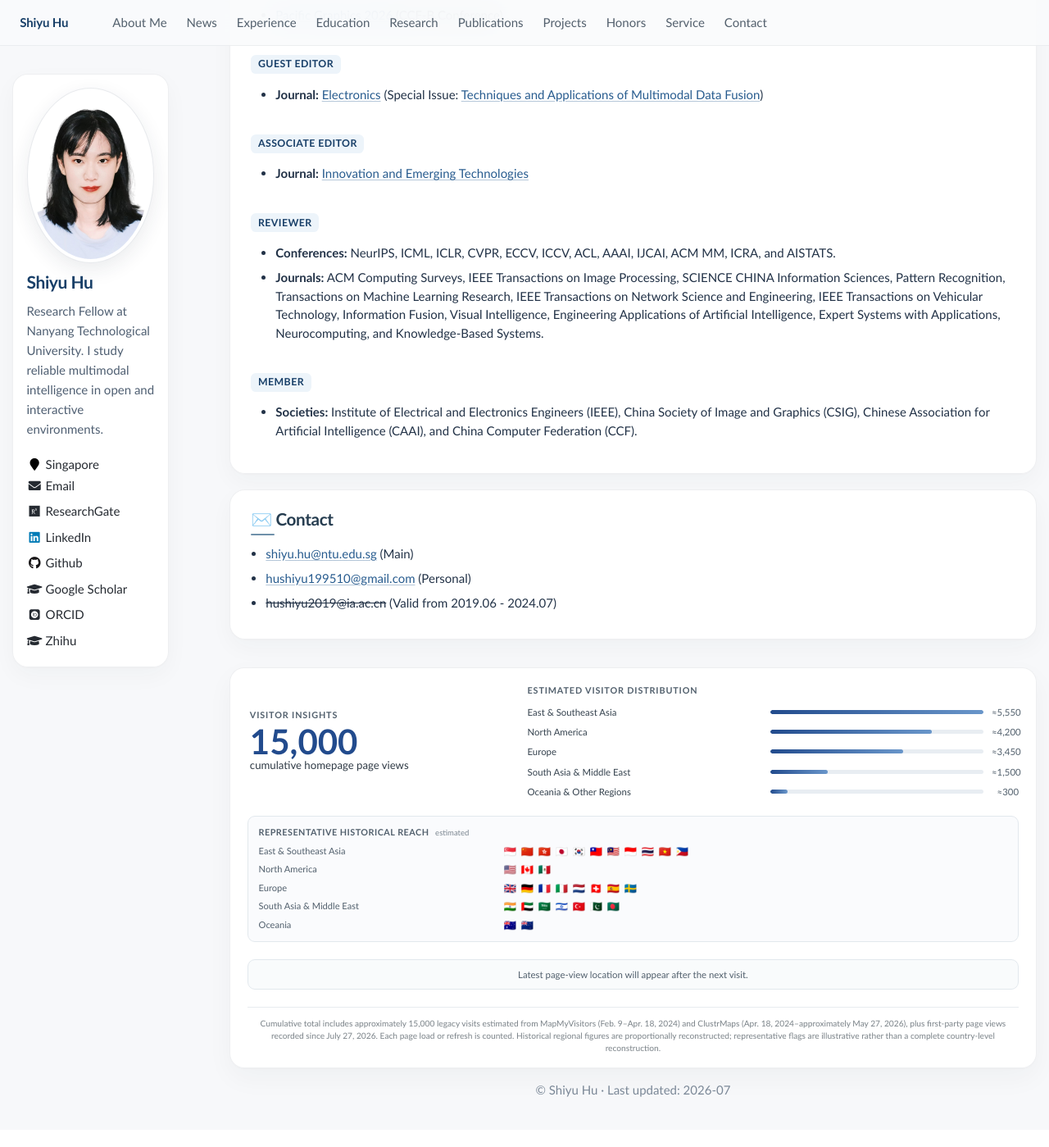
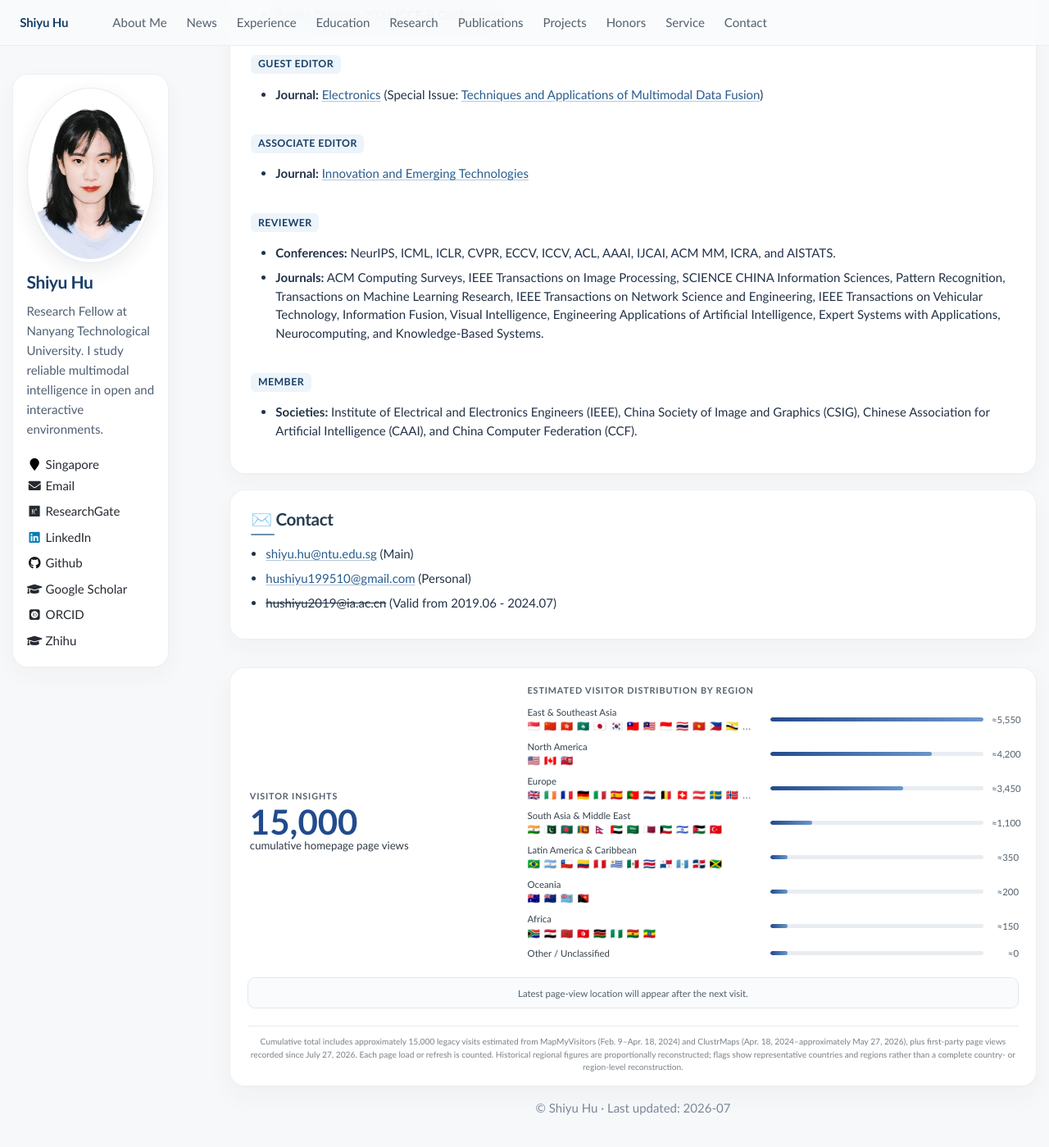
Before and after one commit to huuuuusy/huuuuusy.github.io, a Jekyll site: the page built from _pages/about.md, in a window 1280 px wide and 1400 px high, scrolled down 20092 px. Shown: the whole window at 82% size. Built offline with Jekyll 4.4.1, drawn with Linux system fonts in a browser that asks for light colours; some web fonts are replaced; before the commit the page ends 21470 px from its top, so only the background shows below that.

Commit message:
Integrate representative flags with regional estimates

```diff
--- a/_pages/about.md
+++ b/_pages/about.md
@@ -56,21 +56,13 @@ redirect_from:
     <span class="visitor-insights__label">cumulative homepage page views</span>
   </div>
   <div class="visitor-insights__geography">
-    <div class="visitor-insights__heading">Estimated visitor distribution</div>
+    <div class="visitor-insights__heading">Estimated visitor distribution by region</div>
     <div class="visitor-insights__countries" id="visitor-countries">
       <span class="visitor-insights__empty">Loading the estimated regional distribution.</span>
     </div>
   </div>
-  <div class="visitor-insights__reach">
-    <span class="visitor-insights__reach-heading">Representative historical reach <em>estimated</em></span>
-    <div class="visitor-insights__reach-row"><span>East &amp; Southeast Asia</span><span aria-label="Singapore, China, Hong Kong, Japan, South Korea, Taiwan, Malaysia, Indonesia, Thailand, Vietnam, and the Philippines">🇸🇬 🇨🇳 🇭🇰 🇯🇵 🇰🇷 🇹🇼 🇲🇾 🇮🇩 🇹🇭 🇻🇳 🇵🇭</span></div>
-    <div class="visitor-insights__reach-row"><span>North America</span><span aria-label="United States, Canada, and Mexico">🇺🇸 🇨🇦 🇲🇽</span></div>
-    <div class="visitor-insights__reach-row"><span>Europe</span><span aria-label="United Kingdom, Germany, France, Italy, Netherlands, Switzerland, Spain, and Sweden">🇬🇧 🇩🇪 🇫🇷 🇮🇹 🇳🇱 🇨🇭 🇪🇸 🇸🇪</span></div>
-    <div class="visitor-insights__reach-row"><span>South Asia &amp; Middle East</span><span aria-label="India, United Arab Emirates, Saudi Arabia, Israel, Turkey, Pakistan, and Bangladesh">🇮🇳 🇦🇪 🇸🇦 🇮🇱 🇹🇷 🇵🇰 🇧🇩</span></div>
-    <div class="visitor-insights__reach-row"><span>Oceania</span><span aria-label="Australia and New Zealand">🇦🇺 🇳🇿</span></div>
-  </div>
   <span class="visitor-insights__latest" id="visitor-latest">Loading the latest page-view location.</span>
-  <span class="visitor-insights__note">Cumulative total includes approximately 15,000 legacy visits estimated from MapMyVisitors (Feb. 9–Apr. 18, 2024) and ClustrMaps (Apr. 18, 2024–approximately May 27, 2026), plus first-party page views recorded since July 27, 2026. Each page load or refresh is counted. Historical regional figures are proportionally reconstructed; representative flags are illustrative rather than a complete country-level reconstruction.</span>
+  <span class="visitor-insights__note">Cumulative total includes approximately 15,000 legacy visits estimated from MapMyVisitors (Feb. 9–Apr. 18, 2024) and ClustrMaps (Apr. 18, 2024–approximately May 27, 2026), plus first-party page views recorded since July 27, 2026. Each page load or refresh is counted. Historical regional figures are proportionally reconstructed; flags show representative countries and regions rather than a complete country- or region-level reconstruction.</span>
 </div>
 
 <p class="homepage-footer">&copy; Shiyu Hu <span aria-hidden="true">·</span> Last updated: 2026-07</p>
--- a/assets/css/main.scss
+++ b/assets/css/main.scss
@@ -172,9 +172,27 @@ h1:before, .anchor:before {
     font-size: .76em;
 }
 
+.visitor-country__identity {
+    min-width: 0;
+}
+
 .visitor-country__label {
+    display: block;
     overflow: hidden;
     color: #35424e;
+    text-overflow: ellipsis;
+    white-space: nowrap;
+}
+
+.visitor-country__flags {
+    display: block;
+    margin-top: .08rem;
+    overflow: hidden;
+    color: #62717f;
+    font-family: -apple-system, BlinkMacSystemFont, "Segoe UI Emoji", sans-serif;
+    font-size: 1.08em;
+    letter-spacing: .055em;
+    line-height: 1.35;
     text-overflow: ellipsis;
     white-space: nowrap;
 }
@@ -202,51 +220,6 @@ h1:before, .anchor:before {
 .visitor-insights__empty {
     color: #7a8288;
     font-size: .76em;
-}
-
-.visitor-insights__reach {
-    display: grid;
-    grid-column: 1 / -1;
-    gap: .34rem;
-    padding: .72rem .85rem;
-    border: 1px solid #e2e8ed;
-    border-radius: .6rem;
-    background: rgba(248, 250, 252, .68);
-}
-
-.visitor-insights__reach-heading {
-    margin-bottom: .1rem;
-    color: #52606d;
-    font-size: .72em;
-    font-weight: 700;
-    letter-spacing: .045em;
-    text-transform: uppercase;
-
-    em {
-        margin-left: .3rem;
-        color: #7a858f;
-        font-size: .88em;
-        font-style: normal;
-        font-weight: 500;
-        letter-spacing: normal;
-        text-transform: none;
-    }
-}
-
-.visitor-insights__reach-row {
-    display: grid;
-    grid-template-columns: minmax(145px, .8fr) minmax(0, 1.7fr);
-    gap: .65rem;
-    align-items: center;
-    color: #52606d;
-    font-size: .74em;
-
-    > span:last-child {
-        font-family: -apple-system, BlinkMacSystemFont, "Segoe UI Emoji", sans-serif;
-        font-size: 1.12em;
-        letter-spacing: .08em;
-        line-height: 1.4;
-    }
 }
 
 .visitor-insights__latest {
@@ -308,10 +281,6 @@ h1:before, .anchor:before {
         padding: .58rem .65rem;
     }
 
-    .visitor-insights__reach-row {
-        grid-template-columns: 1fr;
-        gap: .08rem;
-    }
 }
 
 .research-figure {
--- a/assets/js/visitor-counter.js
+++ b/assets/js/visitor-counter.js
@@ -12,11 +12,54 @@
   ];
   var legacyCount = 15000;
   var legacyRegions = [
-    { code: "ESEA", label: "East & Southeast Asia", value: 5550 },
-    { code: "NA", label: "North America", value: 4200 },
-    { code: "EU", label: "Europe", value: 3450 },
-    { code: "SAME", label: "South Asia & Middle East", value: 1500 },
-    { code: "OTHER", label: "Oceania & Other Regions", value: 300 }
+    {
+      code: "ESEA",
+      label: "East & Southeast Asia",
+      value: 5550,
+      flags: "🇸🇬 🇨🇳 🇭🇰 🇲🇴 🇯🇵 🇰🇷 🇹🇼 🇲🇾 🇮🇩 🇹🇭 🇻🇳 🇵🇭 🇧🇳 🇰🇭 🇲🇲"
+    },
+    {
+      code: "NA",
+      label: "North America",
+      value: 4200,
+      flags: "🇺🇸 🇨🇦 🇧🇲"
+    },
+    {
+      code: "EU",
+      label: "Europe",
+      value: 3450,
+      flags: "🇬🇧 🇮🇪 🇫🇷 🇩🇪 🇮🇹 🇪🇸 🇵🇹 🇳🇱 🇧🇪 🇨🇭 🇦🇹 🇸🇪 🇳🇴 🇩🇰 🇫🇮 🇵🇱"
+    },
+    {
+      code: "SAME",
+      label: "South Asia & Middle East",
+      value: 1100,
+      flags: "🇮🇳 🇵🇰 🇧🇩 🇱🇰 🇳🇵 🇦🇪 🇸🇦 🇶🇦 🇰🇼 🇮🇱 🇯🇴 🇹🇷"
+    },
+    {
+      code: "LAC",
+      label: "Latin America & Caribbean",
+      value: 350,
+      flags: "🇧🇷 🇦🇷 🇨🇱 🇨🇴 🇵🇪 🇺🇾 🇲🇽 🇨🇷 🇵🇦 🇬🇹 🇩🇴 🇯🇲"
+    },
+    {
+      code: "OCE",
+      label: "Oceania",
+      value: 200,
+      flags: "🇦🇺 🇳🇿 🇫🇯 🇵🇬"
+    },
+    {
+      code: "AF",
+      label: "Africa",
+      value: 150,
+      flags: "🇿🇦 🇪🇬 🇲🇦 🇹🇳 🇰🇪 🇳🇬 🇬🇭 🇪🇹"
+    },
+    {
+      code: "OTHER",
+      label: "Other / Unclassified",
+      value: 0,
+      flags: ""
+    }
   ];
   var regionCountries = {
     EU: new Set([
@@ -31,15 +74,32 @@
       "MN", "MY", "PH", "SG", "TH", "TL", "TW", "VN"
     ]),
     NA: new Set([
-      "AG", "AI", "AW", "BB", "BM", "BQ", "BS", "BZ", "CA", "CR", "CU",
-      "CW", "DM", "DO", "GD", "GL", "GP", "GT", "HN", "HT", "JM", "KN",
-      "KY", "LC", "MQ", "MS", "MX", "NI", "PA", "PR", "SV", "SX", "TC",
-      "TT", "US", "VC", "VG", "VI"
+      "BM", "CA", "GL", "US"
     ]),
     SAME: new Set([
       "AE", "AF", "AM", "AZ", "BD", "BH", "BT", "GE", "IL", "IN", "IQ",
       "IR", "JO", "KG", "KW", "KZ", "LB", "LK", "MV", "NP", "OM", "PK",
       "PS", "QA", "SA", "SY", "TJ", "TM", "TR", "UZ", "YE"
+    ]),
+    LAC: new Set([
+      "AG", "AI", "AR", "AW", "BB", "BO", "BQ", "BR", "BS", "BZ", "CL",
+      "CO", "CR", "CU", "CW", "DM", "DO", "EC", "FK", "GD", "GP", "GT",
+      "GY", "HN", "HT", "JM", "KN", "KY", "LC", "MQ", "MS", "MX", "NI",
+      "PA", "PE", "PR", "PY", "SR", "SV", "SX", "TC", "TT", "UY", "VC",
+      "VE", "VG", "VI"
+    ]),
+    OCE: new Set([
+      "AS", "AU", "CK", "FJ", "FM", "GU", "KI", "MH", "MP", "NC", "NF",
+      "NR", "NU", "NZ", "PF", "PG", "PN", "PW", "SB", "TK", "TO", "TV",
+      "VU", "WF", "WS"
+    ]),
+    AF: new Set([
+      "AO", "BF", "BI", "BJ", "BW", "CD", "CF", "CG", "CI", "CM", "CV",
+      "DJ", "DZ", "EG", "EH", "ER", "ET", "GA", "GH", "GM", "GN", "GQ",
+      "GW", "KE", "KM", "LR", "LS", "LY", "MA", "MG", "ML", "MR", "MU",
+      "MW", "MZ", "NA", "NE", "NG", "RE", "RW", "SC", "SD", "SH", "SL",
+      "SN", "SO", "SS", "ST", "SZ", "TD", "TG", "TN", "TZ", "UG", "YT",
+      "ZA", "ZM", "ZW"
     ])
   };
   function request(endpoint, method) {
@@ -65,7 +125,7 @@
   }
 
   function regionCode(countryCode) {
-    var regions = ["EU", "ESEA", "NA", "SAME"];
+    var regions = ["EU", "ESEA", "NA", "SAME", "LAC", "OCE", "AF"];
     var index;
 
     for (index = 0; index < regions.length; index += 1) {
@@ -82,7 +142,8 @@
       return {
         code: region.code,
         label: region.label,
-        value: region.value
+        value: region.value,
+        flags: region.flags
       };
     });
     var countryRows = Array.isArray(data.countries) ? data.countries : [];
@@ -119,14 +180,23 @@
     countriesElement.textContent = "";
     regions.forEach(function (region) {
       var row = document.createElement("div");
+      var identity = document.createElement("span");
       var label = document.createElement("span");
+      var flags = document.createElement("span");
       var bar = document.createElement("span");
       var fill = document.createElement("span");
       var value = document.createElement("span");
 
       row.className = "visitor-country";
+      identity.className = "visitor-country__identity";
       label.className = "visitor-country__label";
       label.textContent = region.label;
+      flags.className = "visitor-country__flags";
+      flags.textContent = region.flags;
+      flags.setAttribute(
+        "aria-label",
+        "Representative countries and regions in " + region.label
+      );
       bar.className = "visitor-country__bar";
       fill.className = "visitor-country__fill";
       fill.style.width =
@@ -135,8 +205,10 @@
       value.textContent =
         "\u2248" + Number(region.value || 0).toLocaleString("en-US");
 
+      identity.appendChild(label);
+      if (region.flags) identity.appendChild(flags);
       bar.appendChild(fill);
-      row.appendChild(label);
+      row.appendChild(identity);
       row.appendChild(bar);
       row.appendChild(value);
       countriesElement.appendChild(row);
--- a/cloudflare/visitor-counter/src/index.js
+++ b/cloudflare/visitor-counter/src/index.js
@@ -32,7 +32,7 @@ async function readSnapshot(env) {
     env.DB.prepare("SELECT value FROM counters WHERE name = 'homepage'"),
     env.DB.prepare(
       "SELECT code, value FROM country_counts " +
-      "WHERE code != 'XX' ORDER BY value DESC, code ASC LIMIT 8"
+      "WHERE code != 'XX' ORDER BY value DESC, code ASC"
     ),
     env.DB.prepare(
       "SELECT COUNT(*) AS value FROM country_counts WHERE code != 'XX'"
```
